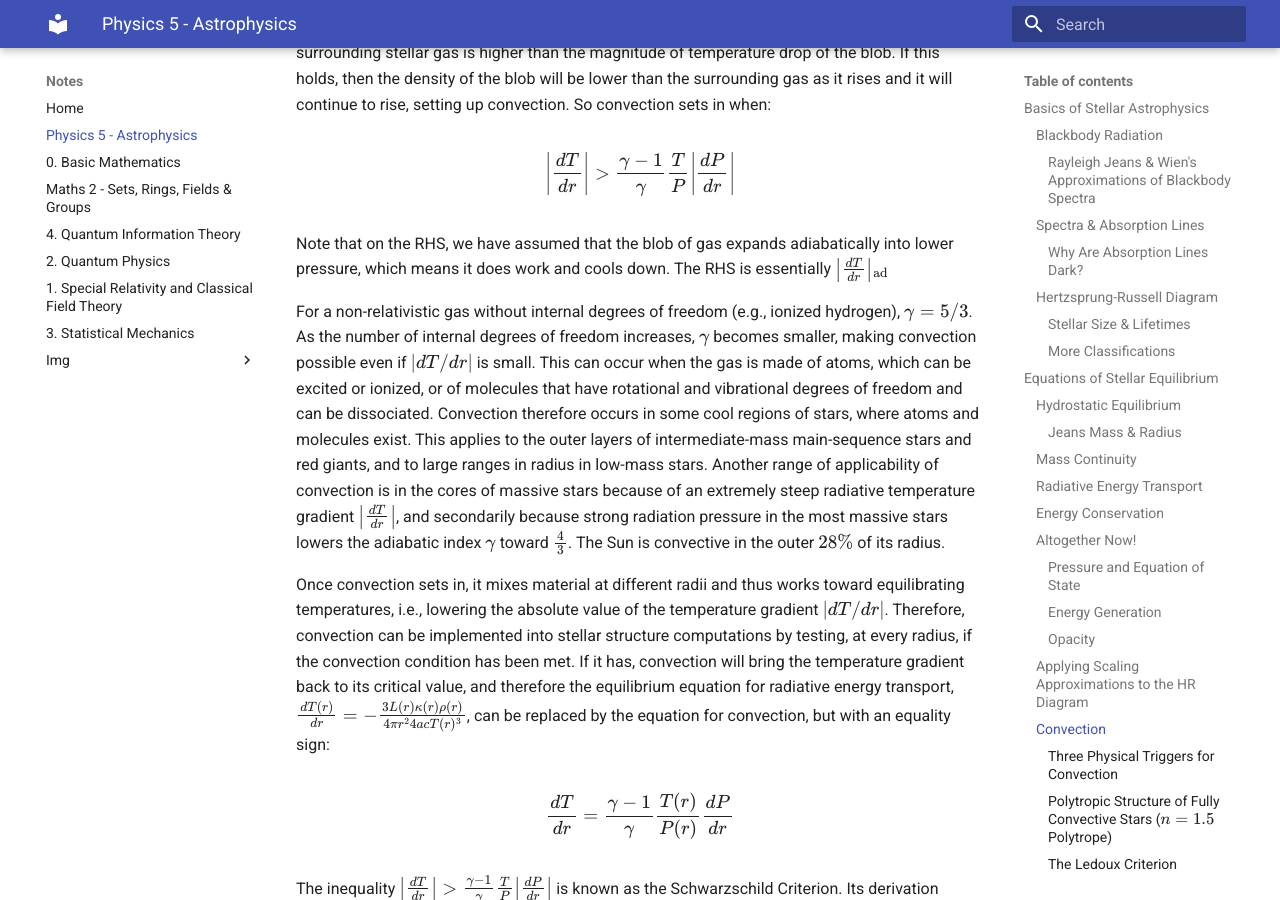
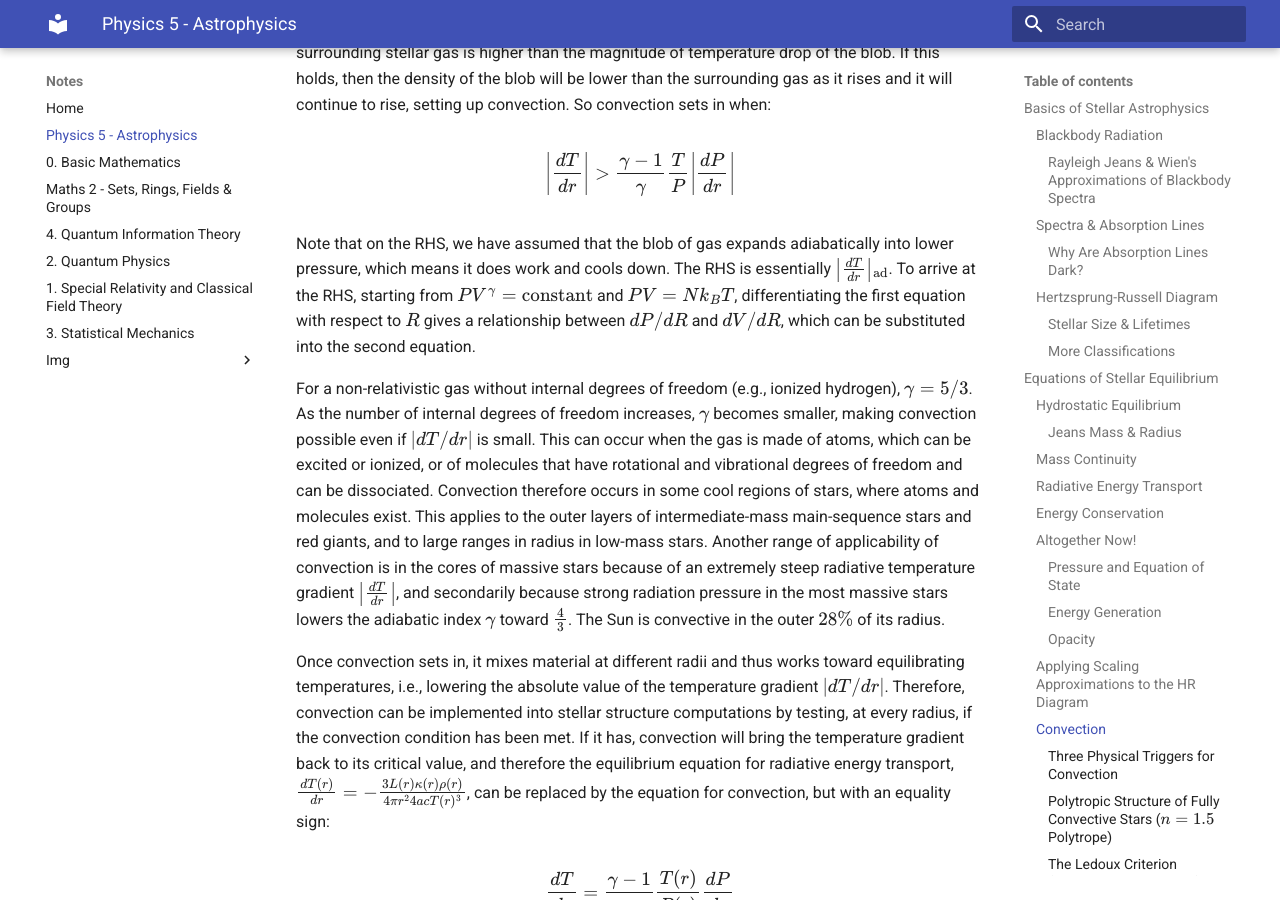
Before and after one commit to regstuff/notes, an MkDocs documentation site: the page built from docs/Physics_Astrophysics.md, in a window 1280 px wide and 900 px high, scrolled down 43374 px. Built offline with MkDocs 1.6.1 and Material for MkDocs 9.7.7, drawn with Linux system fonts in a browser that asks for light colours.

Commit message:
Update Physics_Astrophysics.md

```diff
--- a/docs/Physics_Astrophysics.md
+++ b/docs/Physics_Astrophysics.md
@@ -937,7 +937,7 @@ For convection, note that density of a material reduces as it gets hotter. Thus
 
 $$\left\vert{}\frac{dT}{dr}\right\vert{} > \frac{\gamma - 1}{\gamma}\frac{T}{P}\left\vert{}\frac{dP}{dr}\right\vert{}$$
 
-Note that on the RHS, we have assumed that the blob of gas expands adiabatically into lower pressure, which means it does work and cools down. The RHS is essentially $\left\vert{}\frac{dT}{dr}\right\vert{}_{\text{ad}}$
+Note that on the RHS, we have assumed that the blob of gas expands adiabatically into lower pressure, which means it does work and cools down. The RHS is essentially $\left\vert{}\frac{dT}{dr}\right\vert{}_{\text{ad}}$. To arrive at the RHS, starting from $P V^\gamma = \text{constant}$ and $P V = N k_B T$, differentiating the first equation with respect to $R$ gives a relationship between $dP/dR$ and $dV/dR$, which can be substituted into the second equation.
 
 For a non-relativistic gas without internal degrees of freedom (e.g., ionized hydrogen), $\gamma = 5/3$. As the number of internal degrees of freedom increases, $\gamma$ becomes smaller, making convection possible even if $\vert{}dT/dr\vert{}$ is small. This can occur when the gas is made of atoms, which can be excited or ionized, or of molecules that have rotational and vibrational degrees of freedom and can be dissociated. Convection therefore occurs in some cool regions of stars, where atoms and molecules exist. This applies to the outer layers of intermediate-mass main-sequence stars and red giants, and to large ranges in radius in low-mass stars. Another range of applicability of convection is in the cores of massive stars because of an extremely steep radiative temperature gradient $\left\vert{}\frac{dT}{dr}\right\vert{}$, and secondarily because strong radiation pressure in the most massive stars lowers the adiabatic index $\gamma$ toward $\frac{4}{3}$. The Sun is convective in the outer $28\%$ of its radius.
 
```
